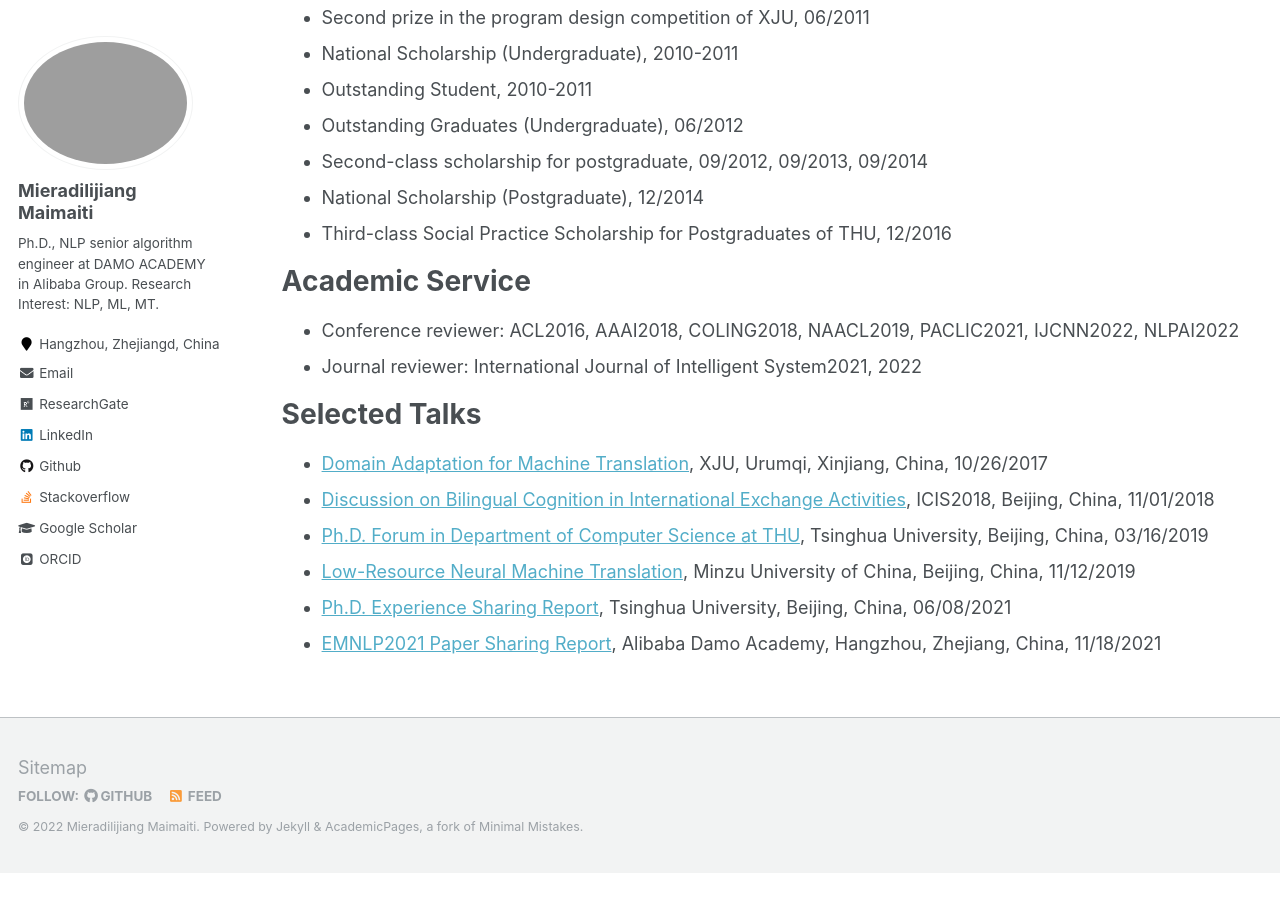
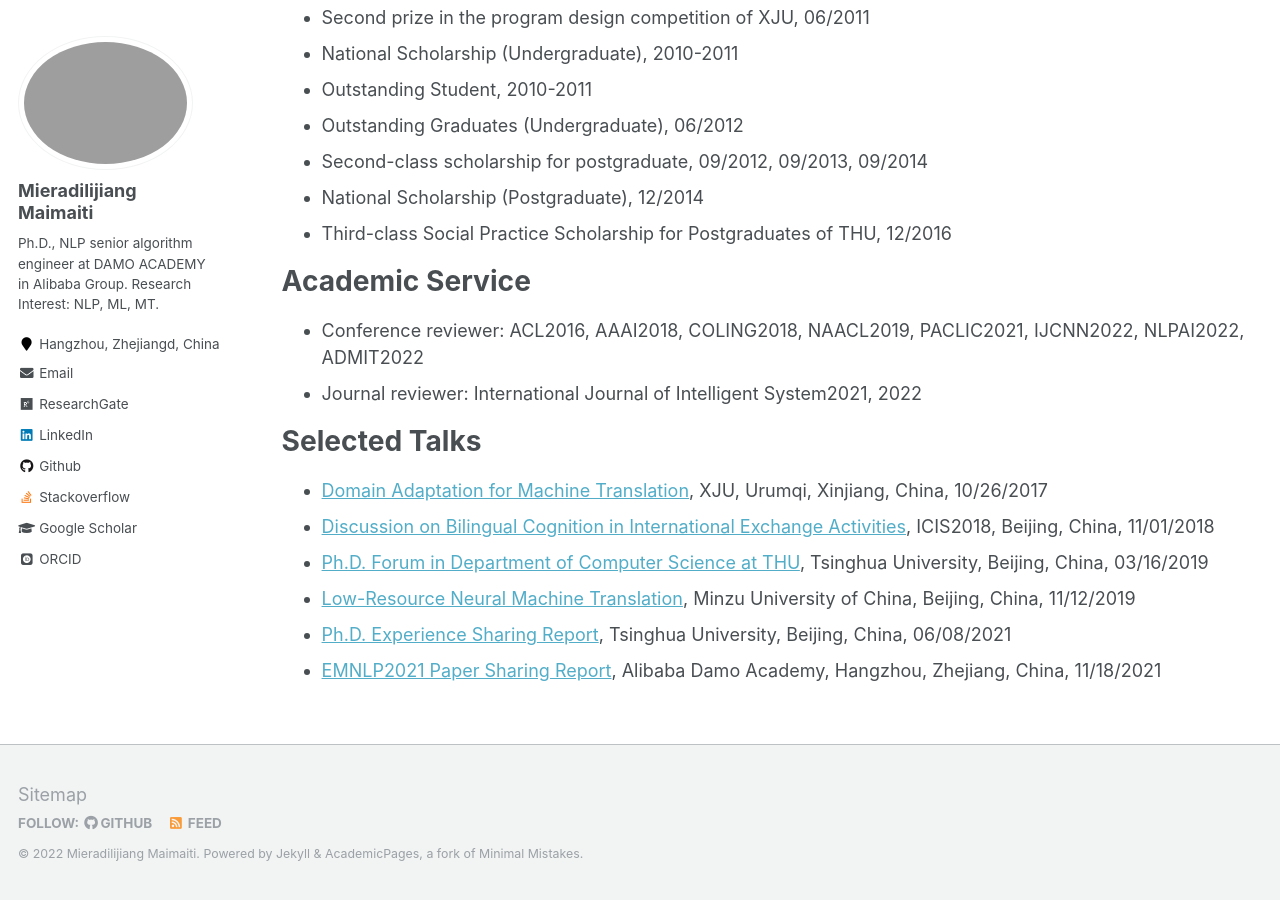
Before and after one commit to miradel51/miradel51.github.io, a Jekyll site: the page built from _pages/cv.md, in a window 1280 px wide and 900 px high, scrolled down 3917 px. Built offline with Jekyll 4.4.1, drawn with Linux system fonts in a browser that asks for light colours; some web fonts are replaced; before the commit the page ends 4790 px from its top, so only the background shows below that.

Commit message:
Update cv.md
added a new record for an international conference reviewer

```diff
--- a/_pages/cv.md
+++ b/_pages/cv.md
@@ -123,7 +123,7 @@ Honors
 
 Academic Service
 ======
-* Conference reviewer: ACL2016, AAAI2018, COLING2018, NAACL2019, PACLIC2021, IJCNN2022, NLPAI2022
+* Conference reviewer: ACL2016, AAAI2018, COLING2018, NAACL2019, PACLIC2021, IJCNN2022, NLPAI2022, ADMIT2022
 * Journal reviewer: International Journal of Intelligent System2021, 2022
 
 Selected Talks
```
